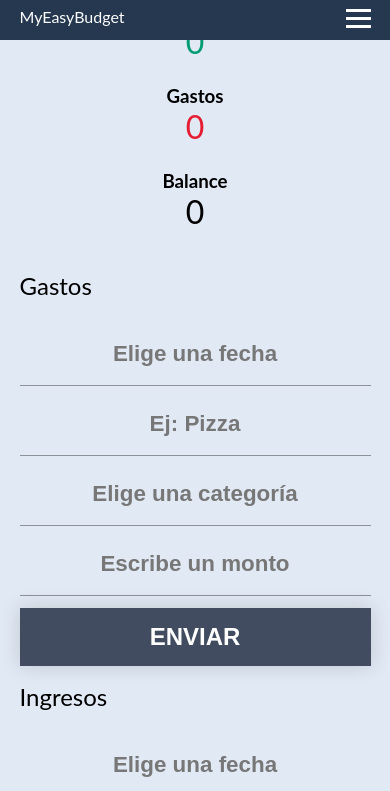
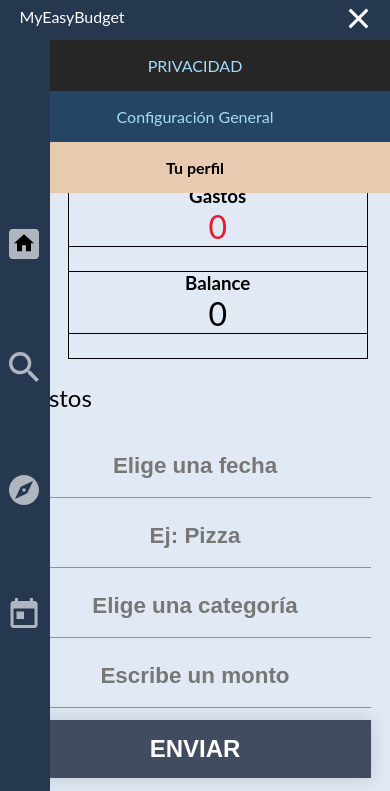
Before and after one commit to svcTheDev/easyBudget, a plain HTML site: page 3th-version/index.html in a window 390 px wide. Both pictures are taken after a click on the element 358 px from the left and 18 px from the top of the page. Shown: the top 791 px of the page. Drawn offline with Linux system fonts and the light colour scheme.

Commit message:
missing the bottom bar to mobile

```diff
--- a/3th-version/index.html
+++ b/3th-version/index.html
@@ -20,13 +20,13 @@
         <!-- 1 -->
         <div class="navMenu">
           <div class="FAQ">
-            <a class="navLink" href="#">Faq</a>
+            <a class="navLink" href="#">Privacidad</a>
           </div>
           <div class="logIn">
-            <a class="navLink" href="#">Iniciar Sessión</a>
+            <a class="navLink" href="#">Configuración General</a>
           </div>
           <div class="freeTest">
-            <a class="navLink" href="#">Prueba Gratis</a>
+            <a class="navLink" href="#">Tu perfil</a>
           </div>
         </div>
         <!-- 2  -->
@@ -38,7 +38,64 @@
       </nav>
     </header>
 
+    <svg class="sidebar-icons" style="display:none;">
+      <defs>
 
+        <g id="home">
+          <path fill="#ffffffa2" d="M42,48H6c-3.3,0-6-2.7-6-6V6c0-3.3,2.7-6,6-6h36c3.3,0,6,2.7,6,6v36C48,45.3,45.3,48,42,48z" />
+          <path fill="#000000" d="M20.8,35.5v-9.6h6.4v9.6h8V22.7H40L24,8.3L8,22.7h4.8v12.8H20.8z" />
+        </g>
+
+        <g id="search">
+          <path fill="#ffffffa2" d="M22.9,20.1h-1.5l-0.5-0.5c1.8-2.1,2.9-4.8,2.9-7.7C23.8,5.3,18.5,0,11.9,0S0,5.3,0,11.9s5.3,11.9,11.9,11.9
+            c3,0,5.7-1.1,7.7-2.9l0.5,0.5v1.4l9.1,9.1l2.7-2.7L22.9,20.1z M11.9,20.1c-4.5,0-8.2-3.7-8.2-8.2s3.7-8.2,8.2-8.2s8.2,3.7,8.2,8.2
+            S16.4,20.1,11.9,20.1z" />
+        </g>
+
+        <g id="map">
+          <path fill="#ffffffa2" d="M16,14.2c-1,0-1.8,0.8-1.8,1.8s0.8,1.8,1.8,1.8c1,0,1.8-0.8,1.8-1.8S17,14.2,16,14.2z M16,0
+            C7.2,0,0,7.2,0,16c0,8.8,7.2,16,16,16s16-7.2,16-16C32,7.2,24.8,0,16,0z M19.5,19.5L6.4,25.6l6.1-13.1l13.1-6.1L19.5,19.5z" />
+        </g>
+
+        <g id="planner">
+          <path fill="#ffffffa2" d="M28.4,3.6h-1.8V0h-3.6v3.6H8.9V0H5.3v3.6H3.6C1.6,3.6,0,5.1,0,7.1L0,32c0,2,1.6,3.6,3.6,3.6h24.9c2,0,3.6-1.6,3.6-3.6V7.1C32,5.1,30.4,3.6,28.4,3.6z M28.4,32H3.6V12.4h24.9V32z M7.1,16H16v8.9H7.1V16z" />
+        </g>
+
+      </defs>
+    </svg>
+
+    <nav class="nav__cont">
+      <ul class="nav">
+        <li class="nav__items ">
+          <svg xmlns="http://www.w3.org/2000/svg" viewBox="0 0 48 48">
+            <use xlink:href="#home"></use>
+          </svg>
+          <a href="">Home</a>
+        </li>
+
+        <li class="nav__items ">
+          <svg xmlns="http://www.w3.org/2000/svg" viewBox="0 0 32 32">
+            <use xlink:href="#search"></use>
+          </svg>
+          <a href="">Manual</a>
+        </li>
+
+        <li class="nav__items ">
+          <svg xmlns="http://www.w3.org/2000/svg" viewBox="0 0 32 32">
+            <use xlink:href="#map"></use>
+          </svg>
+          <a href="">FAQ</a>
+        </li>
+
+        <li class="nav__items ">
+          <svg xmlns="http://www.w3.org/2000/svg" viewBox="0 0 32 35.6">
+            <use xlink:href="#planner"></use>
+          </svg>
+          <a href="">Configuración</a>
+        </li>
+
+      </ul>
+    </nav>
 
     <!-- Financial summary -->
     <div class="summary-box container">
@@ -180,10 +237,11 @@
         <div class="history-container container">
           <p>Historial</p>
           <div class="dateList">
-            <label for="monthList"></label>
+            <label class="listDate" for="monthList"></label>
             <select id="months" onchange="showMonthFiltered()">
               <option value="" disabled selected>Elige un mes</option>
             </select>
+            <label class="listDate" for="yearsList"></label>
             <select id="years" onchange="showYearFiltered()">
               <option value="" disabled selected>Elige un año</option>
             </select>
--- a/3th-version/new-app.js
+++ b/3th-version/new-app.js
@@ -65,6 +65,19 @@
   }
 // }
 
+
+
+hamburger.addEventListener("click", () => {
+  hamburger.classList.toggle("active");
+  navMenu.classList.toggle("active");
+});
+
+document.querySelectorAll(".navLink").forEach((n) =>
+  n.addEventListener("click", () => {
+    hamburger.classList.remove("active");
+    navMenu.classList.remove("active");
+  })
+);
 expenseForm.addEventListener("submit", getExpense);
 incomeForm.addEventListener("submit", getIncome);
 
--- a/3th-version/new-styles.css
+++ b/3th-version/new-styles.css
@@ -14,6 +14,23 @@
     max-width: 1200px;
     width: 90%;
     margin: 0rem auto 1rem auto;
+  }
+
+  @media (max-width: 1200px) {
+    .container {
+      max-width: 1200px;
+      width: 80%;
+      margin: 0rem auto 1rem 8rem;
+    }
+  }
+  @media (max-width: 768px) {
+    @media (max-width: 1200px) {
+      .container {
+        max-width: 1200px;
+        width: 90%;
+        margin: 0rem auto 1rem auto;
+      }
+    }
   }
 
   a {
@@ -67,8 +84,9 @@
   }
 
   .logIn {
+    text-align: center;
     padding: 0.2rem 1rem;
-    width: 3.5rem;
+    width: 6rem;
     background-color: #244564;
   }
 
@@ -143,6 +161,95 @@
 
   /* Sidebar */
 
+  .nav__cont {
+    display: flex;
+    align-items: center;
+    position: fixed;
+    width: 50px;
+    top: 4vh;
+    left: 0;
+    height: 96vh;
+    z-index: 100;
+    background-color: #25384F;
+    overflow: hidden;
+    transition: width 0.3s ease;
+    cursor: pointer;
+    /* box-shadow: 4px 7px 10px rgba(0, 0, 0, 0.4); */
+  }
+  .nav__cont:hover {
+    width: 200px;
+  }
+  @media (max-width: 768px) {
+    .nav__cont {
+      /* width: 80px; */
+      display: flex;
+      flex-direction: row;
+    }
+    /* .nav {
+      display: flex;
+    } */
+  }
+
+  .nav {
+    margin-top: 3rem;
+    list-style-type: none;
+    color: white;
+  }
+  .nav:first-child {
+    padding-top: 1.5rem;
+  }
+
+  .nav__items {
+    padding-bottom: 4rem;
+    font-family: "roboto";
+  }
+  .nav__items a {
+    position: relative;
+    display: block;
+    top: -35px;
+    padding-left: 35px;
+    padding-right: 15px;
+    transition: all 0.3s ease;
+    margin-left: 35px;
+    margin-right: 10px;
+    text-decoration: none;
+    color: white;
+    font-family: "roboto";
+    font-weight: 100;
+    font-size: 1.35em;
+  }
+  .nav__items a:after {
+    content: "";
+    width: 100%;
+    height: 100%;
+    position: absolute;
+    top: 0;
+    left: 0;
+    border-radius: 2px;
+    background: radial-gradient(circle at 94.02% 88.03%, #44AEF2, transparent 100%);
+    opacity: 0;
+    transition: all 0.5s ease;
+    z-index: -10;
+  }
+  .nav__items:hover a:after {
+    opacity: 1;
+  }
+
+  .nav__items svg {
+    width: 30px;
+    height: 30px;
+    position: relative;
+    left: 9px;
+    cursor: pointer;
+  }
+  /* @media screen and (min-width: 350px) {
+    .nav__items svg {
+      width: 32px;
+      height: 32px;
+      left: -15px;
+    }
+  } */
+
   /* Summary */
 
   .summary {
@@ -157,7 +264,7 @@
     /* width: 50%; */
     margin-bottom: 1.5rem;
     /* text-align: center; */
-    width: 300px;
+    width: 200px;
   }
   .outcome p {
     font-size: 2rem;
@@ -180,7 +287,7 @@
 
   @media (max-width: 1200px) {
     .summary {
-      margin: 0;
+      /* margin-top: 0rem; */
       /* max-width: 1104px; */
     }
 
@@ -193,11 +300,14 @@
 
   @media (max-width: 768px) {
     .summary {
+      /* margin: 6rem 3rem 1.5rem 3rem;q */
       display: flex;
       flex-direction: column;
       justify-content: center;
       align-items: center;
-      width: 100%;
+      width: 85%;
+      border: solid 1px black;
+
     }
 
     .income,
@@ -206,6 +316,8 @@
       text-align: center;
       max-width: 400px;
       width: 100%;
+      border: solid 1px black;
+
     }
   }
 
@@ -294,13 +406,37 @@
   @media (max-width: 1200px) {
     .search__input {
       width: 50%;
+        }
+        /* .history-container {
+          display: grid;
+          grid-template-columns: repeat(1, 1fr 1fr 1fr);
+          column-gap: 2rem;
+          border: solid 1px black;
+
+        } */
+    .history-container {
+      padding: .5rem;
+      grid-template-columns: repeat(1, 1fr);
+      grid-template-rows: repeat(2, 1fr);
+      row-gap: 1rem;
     }
+    .dateList {
+      margin: 0;
+      display: flex;
+      justify-content: space-around;
+      /* transform: translate(-50%, -50%); */
+    }
+    #months, #years {
+        width: 100%;
+    }
+
   }
 
   @media (max-width: 840px) {
     .search__input {
-      width: 70%;
+      width: 100%;
     }
+
   }
 
   /*  Entries */
--- a/3th-version/variables.js
+++ b/3th-version/variables.js
@@ -32,6 +32,9 @@
 const descriptionColumnButton = document.querySelector(
   "#sort-description .fas"
 );
+
+const hamburger = document.querySelector(".hamburger");
+const navMenu = document.querySelector(".navMenu");
 
 let allBudgetStorage;
 let balance,
```
Also changed, not shown: README.md.
